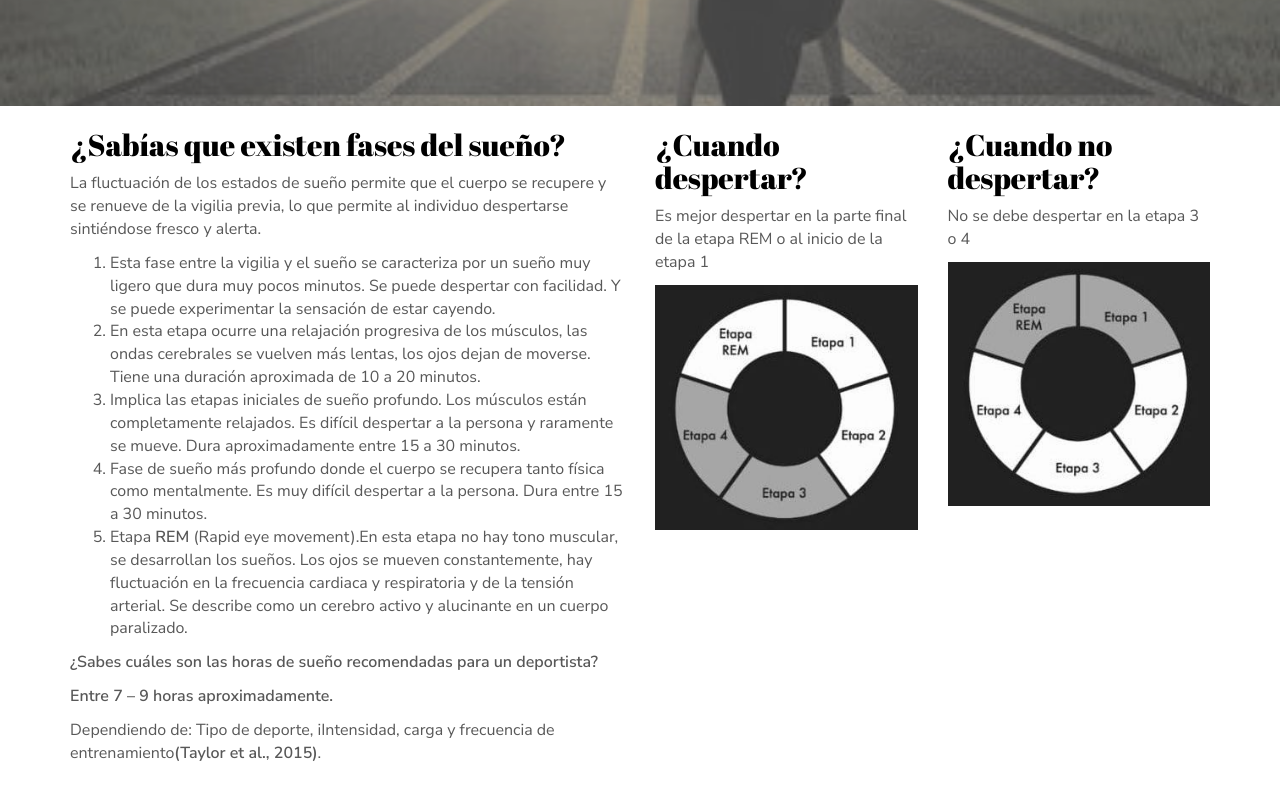
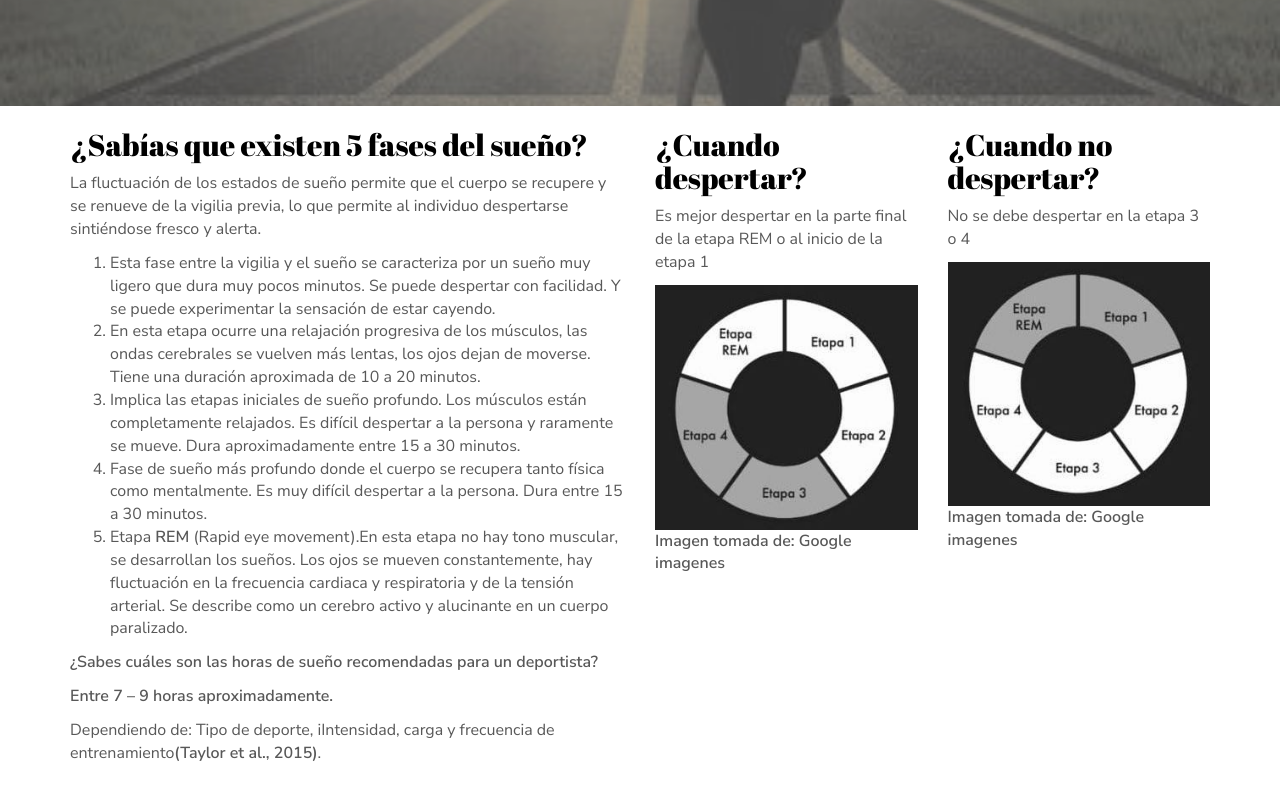
Before and after one commit to VectorLineal/DreamCalculator, a plain HTML site: page index.html in a window 1280 px wide. Shown: the part 560-1353 px from the top of the page. Drawn offline with Linux system fonts and the light colour scheme; some packages are replaced by stand-ins of ours.

Commit message:
images taken from

```diff
--- a/index.html
+++ b/index.html
@@ -69,7 +69,7 @@
     <div class="row">
         <div class="col-xs-12 col-md-6">
             <div class="template-example">
-                <h3 class="template-title-example">¿Sabías que existen fases del sueño?</h3>
+                <h3 class="template-title-example">¿Sabías que existen 5 fases del sueño?</h3>
                         <p>La fluctuación de los estados de sueño permite que el cuerpo se recupere y se renueve de la vigilia previa, lo que permite al individuo despertarse sintiéndose fresco y alerta.</p>
                         <ol>
                             <li>Esta fase entre la vigilia y el sueño se caracteriza por un sueño muy ligero que dura muy pocos minutos. Se puede despertar con facilidad. Y se puede experimentar la sensación de estar cayendo.</li>
@@ -91,11 +91,13 @@
                     <h3 class="template-title-example">¿Cuando despertar?</h3>
                     <P>Es mejor despertar en la parte final de la etapa REM o al inicio de la etapa 1</P>
                     <img src="./assets/images/Copia de indice.jpg" alt="" class="img-responsive">
+                    <p><b>Imagen tomada de: Google imagenes</b></p>
                   </div>
                   <div class="col-md-6">
                      <h3 class="template-title-example">¿Cuando no despertar?</h3>
                      <P>No se debe despertar en la etapa 3 o 4</P>
                      <img src="./assets/images/indice.jpg" alt="" class="img-responsive">
+                     <p><b>Imagen tomada de: Google imagenes</b></p>
                   </div>
                 </div>
             </div>
@@ -125,6 +127,7 @@
             </div>
         </div>
     </div>
+    <p><b>Imagen tomada de: Google imagenes</b></p>
 </div>
 
 
@@ -139,17 +142,20 @@
         <div class="row">
             <p>Numerosos factores internos y externos, como la temperatura, las competiciones tardías, la ansiedad, el volumen de entrenamiento, la rigidez de todo el cuerpo, la tecnología, la anticipación antes de la competición y los factores estresantes psicológicos, tienen un impacto negativo en el sueño de los atletas. Para los atletas que viajan, factores adicionales como los cambios de zona horaria, un entorno desconocido (dormitorio), la altitud, el estrés del viaje y el ruido pueden dificultar la obtención de suficiente sueño <b>(Eagles y Lovell, 2016)</b>.</p>
             <div class="col-xs-12 col-md-4">
+                <p><b>Imagen tomada de: Google imagenes</b></p>
                 <img src="./assets/images/img6.png" alt="" class="img-responsive">
                 <h3 class="text-center">Estrés Psicosocial</h3>
                 <p>El estrés y la ansiedad pueden influir negativamente en el comportamiento de sueño y, en consecuencia, los deportistas pueden tener una susceptibilidad a experimentar perturbaciones en el sueño antes de la competición.</p>
             </div>
 
             <div class="col-xs-12 col-md-4">
+                <p><b>Imagen tomada de: Google imagenes</b></p>
                 <img src="./assets/images/img7.png" alt="" class="img-responsive">
                 <h3 class="text-center">Uso de dispositivos electrónicos</h3>
                 <p>Se ha visto que la emisión de luz brillante, como la emitida por los dispositivos móviles, puede interferir en los ritmos circadianos y reducir la producción de melatonina hasta en un 22% en 2h, lo que aumenta el estado de alerta y perturba el sueño.</p>
             </div>
             <div class="col-xs-12 col-md-4">
+                <p><b>Imagen tomada de: Google imagenes</b></p>
                 <img src="./assets/images/img8.png" alt="" class="img-responsive">
                 <h3 class="text-center">Viajes para competir</h3>
                 <p>Los efectos de los viajes trans meridianos en los deportistas pueden generar fatiga neurológica y somnolencia.</p>
@@ -165,11 +171,13 @@
         </div>
         <div class="row">
             <div class="col-xs-12 col-md-4">
+                <p><b>Imagen tomada de: Google imagenes</b></p>
                 <img src="./assets/images/img9.png" alt="" class="img-responsive">
                 <h3 class="text-center">Ingesta de sustancias estimulantes</h3>
                 <p>El estrés y la ansiedad pueden influir negativamente en el comportamiento de sueño y, en consecuencia, los deportistas pueden tener una susceptibilidad a experimentar perturbaciones en el sueño antes de la competición.</p>
             </div>
             <div class="col-xs-12 col-md-4">
+                <p><b>Imagen tomada de: Google imagenes</b></p>
                 <img src="./assets/images/img10.png" alt="" class="img-responsive">
                     <h3 class="text-center">Carga y horarios de entrenamiento</h3>
                     <p>Grandes volúmenes de entrenamiento han sido relacionados con mayores trastornos en el sueño del deportista.</p>
@@ -190,6 +198,7 @@
             <p>La serotonina y la melatonina son las dos principales moléculas encargadas de la regulación del sueño. Debido a que diversos nutrientes pueden influir directa o indirectamente en la síntesis de melatonina y, sobre todo, de la serotonina, se ha buscado mediante la suplementación nutricional mejorar la cantidad y calidad del sueño<b>(Taylor et al., 2015)</b>.</p>
             <div class="col-xs-12 col-md-6">
                 <div class="template-example">
+                    <p><b>Imagen tomada de: Google imagenes</b></p>
                         <img src="./assets/images/img5.jpg" alt="" class="img-responsive">
                         <h3 class="text-center">Carbohidratos</h3>
                         <p>La comida rica en carbohidratos aumenta el sueño REM, disminuyendo así del sueño ligero y vigilia. La investigación ha mostrado que la ingesta de carbohidratos sólidos cuatro horas antes de dormir con alto índice glucémico (el incremento de glucosa en sangre), aumenta la latencia de sueño.</p>
@@ -197,6 +206,7 @@
             </div>
             <div class="col-xs-12 col-md-6">
                 <div class="template-example">
+                    <p><b>Imagen tomada de: Google imagenes</b></p>
                     <img src="./assets/images/img2.png" alt="" class="img-responsive">
                     <h3 class="text-center">Triptófano</h3>
                     <p>El triptófano se encuentra entre los aminoácidos esenciales. Cuando es absorbido en el tracto gastrointestinal, es distribuido a todos los tejidos del organismo, para luego pasar a las membranas celulares donde queda de un 10%-20% en forma libre y el resto del 80% al 90% es transportado unido a la albumina a través de la sangre hacia el cerebro para ser utilizado en la síntesis de sus metabolitos <b>(Cubero Juánez, 2005)</b>.</p>
@@ -207,6 +217,7 @@
         <div class="row">
             <div class="col-xs-12 col-md-6">
                 <div class="template-example">
+                    <p><b>Imagen tomada de: Google imagenes</b></p>
                         <img src="./assets/images/img3.png" alt="" class="img-responsive">
                         <h3 class="text-center">Vitaminas del complejo B</h3>
                         <p>El folato y la piridoxina (vitamina B6) tienen un rol crucial en la conversión del triptófano en serotonina. La forma reducida del folato 5-Metiltetrahidrofolato aumenta la síntesis de tetrahidrobiopterina que es un cofactor de la enzima Triptófano-5-Hidroxilasa. Esta enzima convierte el Triptófano en 5-hidroxitriptamina (5-HT). El rol de la Vitamina B6 se encuentra relacionado con la enzima amino aminoácido aromático descarboxilasa que cataliza la transformación de 5-HT en serotonina.</p>
@@ -215,6 +226,7 @@
             </div>
             <div class="col-xs-12 col-md-6">
                 <div class="template-example">
+                    <p><b>Imagen tomada de: Google imagenes</b></p>
                     <img src="./assets/images/img4.png" alt="" class="img-responsive">
                     <h3 class="text-center">Zinc</h3>
                     <p>Varios estudios sugieren una relación entre zinc y melatonina, observaron los efectos de la deficiencia de zinc y la administración de suplementos en los niveles de melatonina en plasma de ratas. Los resultados de este estudio sugieren que la deficiencia de zinc disminuye los niveles de melatonina y la suplementación de zinc puede aumentar los niveles de melatonina en ratas. Estos resultados deben ser contrastados en humanos para poder alcanzar conclusiones más contundentes.</p>
@@ -252,6 +264,7 @@
                     <script src="Main.js"></script>
                     <div style="display: none;" id="warning">
                         <p><b>Importancia:</b> Recuerda que el sueño proporciona una función restauradora al cuerpo para recuperarse de la vigilia y la fatiga previas mediante procesos de reparación y restauración de energía.</p>
+                        <p>El sueño ayuda a las siguientes funciones:</p>
                         <ul>
                             <li>Controla el hambre</li>
                             <li>Refuerza el sistema inmunitario</li>
```
